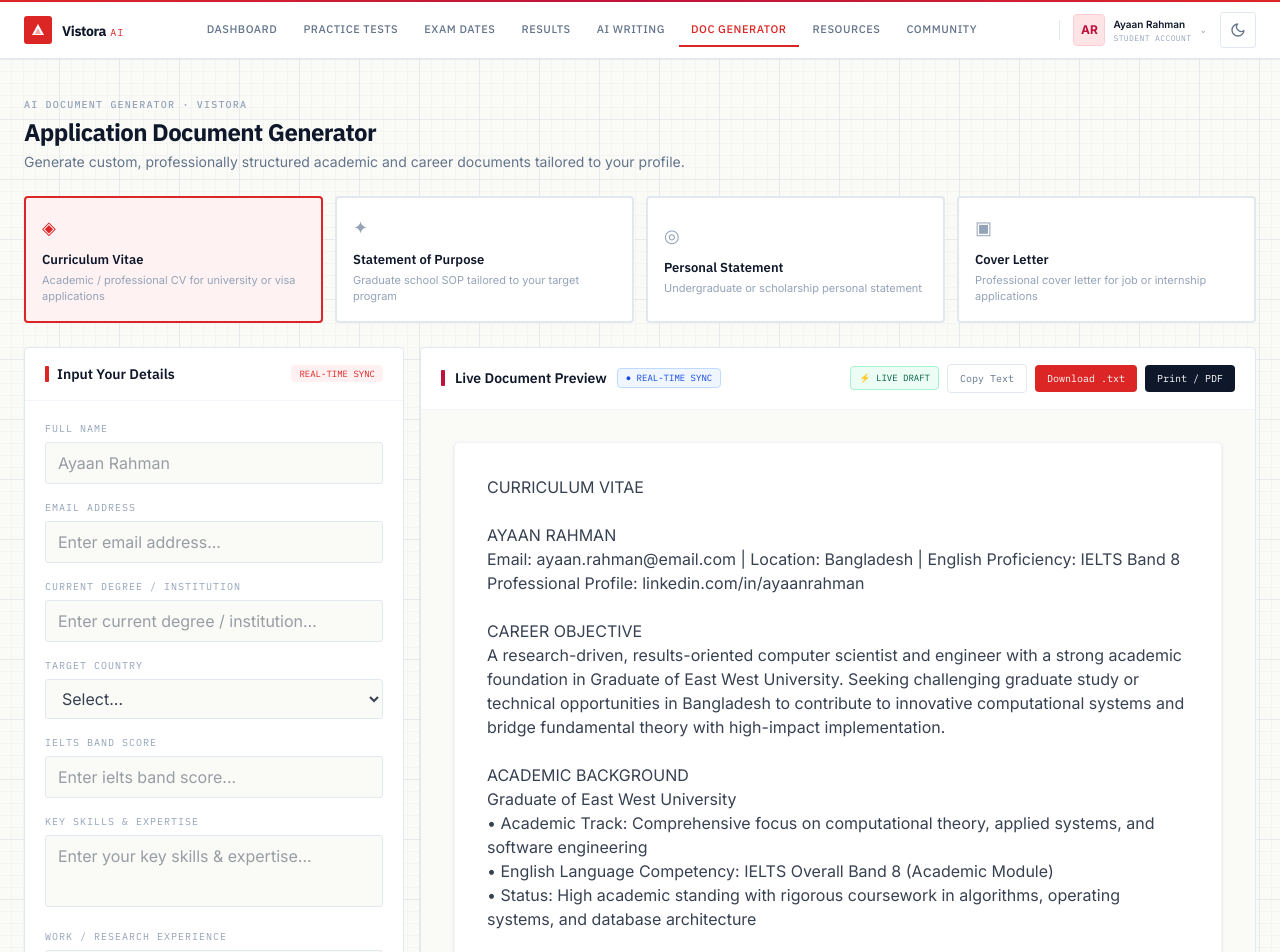
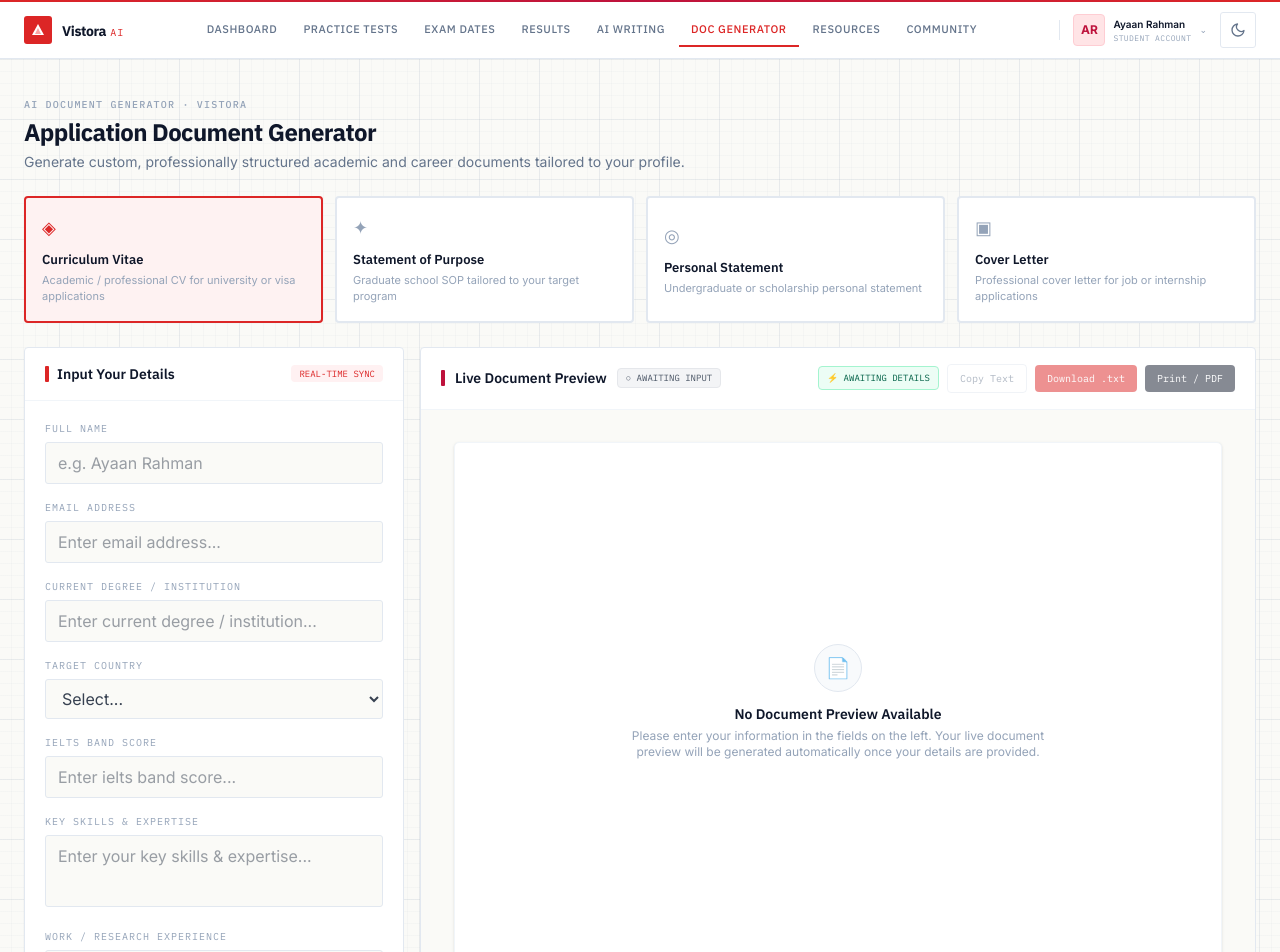
Before and after one commit to Pulok-Akibuzzaman/Vistora, a React (Vite) app in the folder Frontend UI/: page /documents in a window 1280 px wide. Shown: the top 952 px of the page. Built offline with nearby package versions, Linux system fonts and the light colour scheme; the HTML template or start-up script is replaced by a standard one.

Commit message:
show preview only when details are provided

```diff
--- a/Frontend UI/src/pages/DocGenerator.tsx
+++ b/Frontend UI/src/pages/DocGenerator.tsx
@@ -70,23 +70,25 @@ function stripMarkdown(text: string): string {
     .trim()
 }
 
-function compileLiveDraft(docType: DocType, form: Record<string, string>, user: any): string {
-  const name = form.name || user?.name || 'Applicant'
-  const email = form.email || user?.email || 'applicant@email.com'
-  const country = form.country || user?.country || user?.targetCountry || 'Bangladesh'
-  const ielts = form.ielts || (user?.targetBand ? `${user.targetBand}` : '7.5')
-  const degree = form.degree || (user?.institution ? `Graduate of ${user.institution}` : 'Computer Science and Engineering')
-  const skills = form.skills || 'Algorithms, System Design, Full-Stack Development, Applied Computing'
-  const experience = form.experience || 'Undergraduate academic projects, departmental research, and software internships'
-  const university = form.university || 'Target University'
-  const program = form.program || form.course || 'Graduate Studies'
-  const interests = form.interests || 'Advanced computational systems, artificial intelligence, and scalable architectures'
-  const why = form.why || 'The world-class faculty, collaborative research culture, and cutting-edge laboratory infrastructure'
-  const goals = form.goals || 'To conduct pioneering research, contribute to international publications, and assume leading industry roles'
-  const motivation = form.motivation || 'A long-standing fascination with algorithmic problem solving and building resilient human-centered systems'
-  const extra = form.extra || 'Active participation in student developer clubs, competitive hackathons, and community mentorship'
-  const position = form.position || 'Software Engineer / Graduate Researcher'
-  const company = form.company || 'Leading Technology Organization'
+function compileLiveDraft(docType: DocType, form: Record<string, string>): string {
+  const name = form.name?.trim() || ''
+  const email = form.email?.trim() || ''
+  const country = form.country?.trim() || ''
+  const ielts = form.ielts?.trim() || ''
+  const degree = form.degree?.trim() || ''
+  const skills = form.skills?.trim() || ''
+  const experience = form.experience?.trim() || ''
+  const university = form.university?.trim() || ''
+  const program = form.program?.trim() || form.course?.trim() || ''
+  const interests = form.interests?.trim() || ''
+  const background = form.background?.trim() || ''
+  const why = form.why?.trim() || ''
+  const goals = form.goals?.trim() || ''
+  const motivation = form.motivation?.trim() || ''
+  const extra = form.extra?.trim() || ''
+  const position = form.position?.trim() || ''
+  const company = form.company?.trim() || ''
+  const tone = form.tone?.trim() || 'Professional'
 
   switch (docType) {
     case 'cv':
@@ -97,34 +99,32 @@ Email: ${email} | Location: ${country} | English Proficiency: IELTS Band ${ielts
 Professional Profile: linkedin.com/in/${name.toLowerCase().replace(/[^a-z0-9]/g, '')}
 
 CAREER OBJECTIVE
-A research-driven, results-oriented computer scientist and engineer with a strong academic foundation in ${degree}. Seeking challenging graduate study or technical opportunities in ${country} to contribute to innovative computational systems and bridge fundamental theory with high-impact implementation.
+A research-driven, results-oriented candidate with a strong academic foundation in ${degree}. Seeking challenging graduate study or professional opportunities in ${country} to contribute to innovative projects and bridge fundamental theory with high-impact implementation.
 
 ACADEMIC BACKGROUND
 ${degree}
-• Academic Track: Comprehensive focus on computational theory, applied systems, and software engineering
 • English Language Competency: IELTS Overall Band ${ielts} (Academic Module)
-• Status: High academic standing with rigorous coursework in algorithms, operating systems, and database architecture
+• Status: High academic standing with rigorous domain coursework
 
 TECHNICAL SKILLS & EXPERTISE
 • Core Competencies: ${skills}
-• Methodologies: Agile development, test-driven engineering, modular software design
+• Methodologies: Agile development, systematic problem solving, and modular design
 
 WORK & RESEARCH EXPERIENCE
 ${experience}
-• Designed, evaluated, and deployed reliable computational modules with measurable performance improvements.
-• Conducted comprehensive technical syntheses, authored documentation, and participated in peer code reviews.
+• Designed, evaluated, and deployed reliable modules with measurable improvements.
+• Conducted technical syntheses, authored documentation, and participated in peer reviews.
 • Collaborated in team-based environments to solve complex domain problems under deadline constraints.
 
 ACADEMIC PROJECTS
-• Scalable Systems Implementation: Built end-to-end applications demonstrating algorithmic optimization and clean architecture.
-• Assistive / Applied Computing: Designed practical prototypes tailored to solve concrete user needs with data-driven workflows.
+• Applied Systems Implementation: Built projects demonstrating algorithmic optimization and clean architecture.
+• Assistive / Applied Solutions: Designed practical prototypes tailored to solve concrete user needs.
 
 AWARDS & HONORS
 • Academic Merit Recognition: Commended for departmental excellence and sustained academic distinction.
-• Competitive Engineering / Hackathon Honors: Recognized in technical competitions for algorithmic problem-solving.
 
 LEADERSHIP & EXTRACURRICULAR
-• Active contributor to peer technical workshops, student developer communities, and collaborative projects.
+• Active contributor to peer workshops, student communities, and collaborative projects.
 • Destination Preference: ${country}
 
 REFERENCES
@@ -139,9 +139,9 @@ Institution: ${university}
 
 Dear Members of the Admissions Committee,
 
-I am writing to express my strong enthusiasm for admission to the ${program} at ${university}. Having built a robust academic and practical foundation in ${degree}, I am eager to contribute to your scholarly community and pursue advanced work bridging fundamental computational theory with real-world technological innovation.
+I am writing to express my strong enthusiasm for admission to the ${program} at ${university}. Having built a robust academic foundation in ${background}, I am eager to contribute to your scholarly community and pursue advanced work in this field.
 
-My academic trajectory has been shaped by an insatiable curiosity regarding ${interests}. Throughout my coursework and hands-on initiatives (${experience}), I cultivated a disciplined methodology for problem formulation and empirical verification. Achieving an overall IELTS score of Band ${ielts} affirmed my ability to articulate complex concepts fluidly in international academic discourse.
+My academic trajectory has been shaped by an insatiable curiosity regarding ${interests}. Throughout my coursework and practical initiatives, I cultivated a disciplined methodology for problem formulation and empirical verification.
 
 What particularly distinguishes ${university} is ${why}. Having followed the faculty's contributions and research breakthroughs, I am confident that joining your department will provide the ideal environment and mentorship to expand my research paradigms.
 
@@ -151,8 +151,7 @@ Thank you for your time and consideration of my application.
 
 Sincerely,
 
-${name}
-${email}`
+${name}`
 
     case 'ps':
       return `PERSONAL STATEMENT
@@ -163,34 +162,31 @@ Institution: ${university}
 
 The defining catalyst for my academic trajectory was ${motivation}. From an early stage, I became fascinated by how systematic inquiry and structured thinking can uncover solutions to multi-layered real-world challenges. This curiosity propelled my dedicated performance throughout my academic journey, where I learned that genuine growth requires resilience, critical questioning, and continuous reflection.
 
-Beyond academic milestones, my personal development has been enriched by diverse activities: ${extra}. These experiences taught me effective teamwork, cross-cultural empathy, and the ability to maintain composure under demanding deadlines. My IELTS score of Band ${ielts} represents not merely language proficiency, but my enthusiasm for engaging with global peers and diverse perspectives.
+Beyond academic milestones, my personal development has been enriched by diverse activities: ${extra}. These experiences taught me effective teamwork, cross-cultural empathy, and the ability to maintain composure under demanding deadlines.
 
 Studying ${program} at ${university} represents the vital next step in my aspiration to ${why}. I am eager to bring my dedication, unique perspective, and proactive energy to your vibrant community.
 
 Sincerely,
 
-${name}
-${email}`
+${name}`
 
     case 'cl':
       return `COVER LETTER
 
 ${name}
-Email: ${email}
-Target Location: ${country}
 
 Date: ${new Date().toLocaleDateString('en-US', { year: 'numeric', month: 'long', day: 'numeric' })}
 
 Hiring Committee
 ${company}
 
-RE: Application for ${position}
+RE: Application for ${position} (${tone})
 
 Dear Hiring Team,
 
-I am writing to express my strong interest in the ${position} position at ${company}. With a solid background in ${degree} and proven hands-on capability in ${experience}, I am eager to contribute to your engineering initiatives and support your ongoing innovation.
+I am writing to express my strong interest in the ${position} position at ${company}. With a solid background and proven hands-on capability in ${experience}, I am eager to contribute to your team's initiatives and support your ongoing innovation.
 
-Throughout my technical endeavors, I have cultivated specialized expertise in ${skills}. My practical background has enabled me to approach complex problems methodically, optimize performance bottlenecks, and deliver maintainable, user-focused solutions.
+Throughout my professional endeavors, I have cultivated specialized expertise that directly aligns with your requirements. My practical background has enabled me to approach complex problems methodically, optimize performance bottlenecks, and deliver maintainable, high-impact solutions.
 
 I am particularly drawn to ${company} because ${why}. Your organization's vision aligns directly with my professional values, and I am excited by the opportunity to apply my skills to high-impact challenges.
 
@@ -198,15 +194,19 @@ Thank you for considering my application. I welcome the opportunity to discuss h
 
 Sincerely,
 
-${name}
-${email}`
+${name}`
   }
 }
 
 export default function DocGenerator() {
   const { user } = useAuth()
   const [docType, setDocType] = useState<DocType>('cv')
-  const [form, setForm] = useState<Record<string, string>>({})
+  const [forms, setForms] = useState<Record<DocType, Record<string, string>>>({
+    cv: {},
+    sop: {},
+    ps: {},
+    cl: {},
+  })
   const [aiExpanded, setAiExpanded] = useState(false)
   const [loading, setLoading] = useState(false)
   const [generatedText, setGeneratedText] = useState('')
@@ -214,23 +214,41 @@ export default function DocGenerator() {
   const [docSource, setDocSource] = useState('LIVE DRAFT')
   const [error, setError] = useState('')
 
+  const form = forms[docType] || {}
   const fields = FORM_FIELDS[docType]
 
-  // Live dynamic draft that updates instantly as the user types
-  const liveDraft = compileLiveDraft(docType, form, user)
+  // A form is properly filled only when all required fields have non-empty values
+  const isFormProperlyFilled = fields.every(f => Boolean((form[f.key] || '').trim()))
+
+  // Live dynamic draft that compiles only when user provides their information properly
+  const liveDraft = isFormProperlyFilled ? compileLiveDraft(docType, form) : ''
   const displayedDocument = aiExpanded ? (generatedText || liveDraft) : liveDraft
 
+  const handleFieldChange = (key: string, value: string) => {
+    setForms(prev => ({
+      ...prev,
+      [docType]: {
+        ...prev[docType],
+        [key]: value,
+      },
+    }))
+  }
+
   const handleGenerate = async () => {
+    if (!isFormProperlyFilled) {
+      setError('Please fill in all details on the left before generating.')
+      return
+    }
     setLoading(true)
     setError('')
     setCopied(false)
     try {
       const payloadDetails = {
-        name: form.name || user?.name || 'Applicant',
-        email: form.email || user?.email || 'applicant@email.com',
-        country: form.country || user?.country || 'Bangladesh',
-        ielts: form.ielts || `${user?.targetBand || 7.5}`,
-        degree: form.degree || form.background || `${user?.institution || 'East West University'} Graduate`,
+        name: form.name,
+        email: form.email,
+        country: form.country,
+        ielts: form.ielts,
+        degree: form.degree || form.background,
         ...form,
       }
 
@@ -250,17 +268,19 @@ export default function DocGenerator() {
   }
 
   const copyDocument = async () => {
+    if (!displayedDocument) return
     await navigator.clipboard.writeText(displayedDocument)
     setCopied(true)
     setTimeout(() => setCopied(false), 2000)
   }
 
   const downloadTxt = () => {
+    if (!displayedDocument) return
     const blob = new Blob([displayedDocument], { type: 'text/plain;charset=utf-8' })
     const url = URL.createObjectURL(blob)
     const a = document.createElement('a')
     a.href = url
-    a.download = `${docType.toUpperCase()}_${form.name || user?.name || 'Document'}.txt`
+    a.download = `${docType.toUpperCase()}_${form.name || 'Document'}.txt`
     a.click()
     URL.revokeObjectURL(url)
   }
@@ -328,7 +348,7 @@ export default function DocGenerator() {
                 {f.type === 'textarea' ? (
                   <textarea
                     value={form[f.key] || ''}
-                    onChange={e => setForm(p => ({ ...p, [f.key]: e.target.value }))}
+                    onChange={e => handleFieldChange(f.key, e.target.value)}
                     placeholder={`Enter your ${f.label.toLowerCase()}...`}
                     className="w-full border border-divider focus:border-[#DC2626] px-3 py-2 text-[12px] text-graphite outline-none resize-none transition-colors bg-paper"
                     style={{ borderRadius: 3, fontFamily: 'Inter, sans-serif', minHeight: 72 }}
@@ -336,7 +356,7 @@ export default function DocGenerator() {
                 ) : f.type === 'select' ? (
                   <select
                     value={form[f.key] || ''}
-                    onChange={e => setForm(p => ({ ...p, [f.key]: e.target.value }))}
+                    onChange={e => handleFieldChange(f.key, e.target.value)}
                     className="w-full border border-divider focus:border-[#DC2626] px-3 py-2 text-[12px] text-graphite outline-none bg-paper"
                     style={{ borderRadius: 3, fontFamily: 'Inter, sans-serif' }}
                   >
@@ -351,8 +371,8 @@ export default function DocGenerator() {
                   <input
                     type="text"
                     value={form[f.key] || ''}
-                    onChange={e => setForm(p => ({ ...p, [f.key]: e.target.value }))}
-                    placeholder={f.key === 'name' ? (user?.name || 'Your Name') : `Enter ${f.label.toLowerCase()}...`}
+                    onChange={e => handleFieldChange(f.key, e.target.value)}
+                    placeholder={f.key === 'name' ? (user?.name ? `e.g. ${user.name}` : 'Enter your full name...') : `Enter ${f.label.toLowerCase()}...`}
                     className="w-full border border-divider focus:border-[#DC2626] px-3 py-2 text-[12px] text-graphite outline-none bg-paper transition-colors"
                     style={{ borderRadius: 3, fontFamily: 'Inter, sans-serif' }}
                   />
@@ -362,9 +382,9 @@ export default function DocGenerator() {
 
             <button
               onClick={handleGenerate}
-              disabled={loading}
+              disabled={loading || !isFormProperlyFilled}
               className={`w-full py-3 text-sm font-semibold text-white transition-colors ${
-                loading ? 'bg-[#FCA5A5]' : 'bg-[#DC2626] hover:bg-[#B91C1C]'
+                loading || !isFormProperlyFilled ? 'bg-[#FCA5A5] cursor-not-allowed' : 'bg-[#DC2626] hover:bg-[#B91C1C]'
               }`}
               style={{ borderRadius: 4, fontFamily: 'IBM Plex Sans, sans-serif' }}
             >
@@ -378,7 +398,7 @@ export default function DocGenerator() {
               )}
             </button>
             <p className="text-[10px] leading-relaxed text-subtle">
-              Your preview updates dynamically in real-time as you type. Click above for full AI expansion & multi-page polish.
+              Your preview updates dynamically in real-time as you fill in your details. Click above for full AI expansion & multi-page polish.
             </p>
           </div>
         </div>
@@ -403,16 +423,20 @@ export default function DocGenerator() {
                     AI Polish
                   </button>
                 </div>
-              ) : (
+              ) : isFormProperlyFilled ? (
                 <span className="mono text-[9px] px-2 py-0.5 bg-blue-50 text-blue-700 border border-blue-200 rounded">
                   ● REAL-TIME SYNC
+                </span>
+              ) : (
+                <span className="mono text-[9px] px-2 py-0.5 bg-gray-100 text-gray-600 border border-gray-200 rounded">
+                  ○ AWAITING INPUT
                 </span>
               )}
             </div>
 
             <div className="flex items-center gap-2">
               <span className="mono text-[9px] px-2 py-1 bg-emerald-50 text-emerald-800 border border-emerald-200 rounded">
-                ⚡ {docSource}
+                ⚡ {displayedDocument ? docSource : 'AWAITING DETAILS'}
               </span>
               {aiExpanded && (
                 <button
@@ -425,19 +449,22 @@ export default function DocGenerator() {
               )}
               <button
                 onClick={copyDocument}
-                className="mono text-[10px] text-muted border border-divider px-3 py-1.5 hover:border-line-strong transition-colors rounded"
+                disabled={!displayedDocument}
+                className="mono text-[10px] text-muted border border-divider px-3 py-1.5 hover:border-line-strong transition-colors rounded disabled:opacity-50 disabled:cursor-not-allowed"
               >
                 {copied ? '✓ Copied!' : 'Copy Text'}
               </button>
               <button
                 onClick={downloadTxt}
-                className="mono text-[10px] text-white bg-[#DC2626] px-3 py-1.5 hover:bg-[#B91C1C] transition-colors rounded"
+                disabled={!displayedDocument}
+                className="mono text-[10px] text-white bg-[#DC2626] px-3 py-1.5 hover:bg-[#B91C1C] transition-colors rounded disabled:opacity-50 disabled:cursor-not-allowed"
               >
                 Download .txt
               </button>
               <button
-                onClick={() => window.print()}
-                className="mono text-[10px] text-white bg-navy px-3 py-1.5 hover:bg-navy-mid transition-colors rounded"
+                onClick={() => displayedDocument && window.print()}
+                disabled={!displayedDocument}
+                className="mono text-[10px] text-white bg-navy px-3 py-1.5 hover:bg-navy-mid transition-colors rounded disabled:opacity-50 disabled:cursor-not-allowed"
               >
                 Print / PDF
               </button>
@@ -450,7 +477,18 @@ export default function DocGenerator() {
                 {error}
               </div>
             )}
-            <div className="bg-surface border border-divider-soft shadow-sm rounded-md p-6 sm:p-8 max-w-3xl mx-auto">
+            <div className="bg-surface border border-divider-soft shadow-sm rounded-md p-6 sm:p-8 max-w-3xl mx-auto min-h-[520px] flex flex-col">
+              {!displayedDocument ? (
+                <div className="flex-1 flex flex-col items-center justify-center text-center py-16 px-4">
+                  <div className="w-12 h-12 rounded-full bg-surface-2 border border-divider flex items-center justify-center text-xl mb-3 text-subtle">
+                    📄
+                  </div>
+                  <div className="text-sm font-semibold text-ink plex mb-1">No Document Preview Available</div>
+                  <p className="text-xs text-subtle max-w-md" style={{ fontFamily: 'Inter, sans-serif' }}>
+                    Please enter your information in the fields on the left. Your live document preview will be generated automatically once your details are provided.
+                  </p>
+                </div>
+              ) : (
                 <textarea
                   value={displayedDocument}
                   onChange={e => {
@@ -458,10 +496,11 @@ export default function DocGenerator() {
                       setGeneratedText(e.target.value)
                     }
                   }}
-                className="w-full text-[13px] text-graphite leading-[1.85] outline-none border-none resize-y bg-transparent"
+                  className="w-full text-[13px] text-graphite leading-[1.85] outline-none border-none resize-y bg-transparent flex-1"
                   style={{ fontFamily: 'Inter, -apple-system, BlinkMacSystemFont, "Segoe UI", Roboto, sans-serif', minHeight: 520 }}
                   placeholder="Your document updates dynamically here..."
                 />
+              )}
             </div>
           </div>
         </div>
```
Lines whose indentation alone changed are shown as unchanged.
